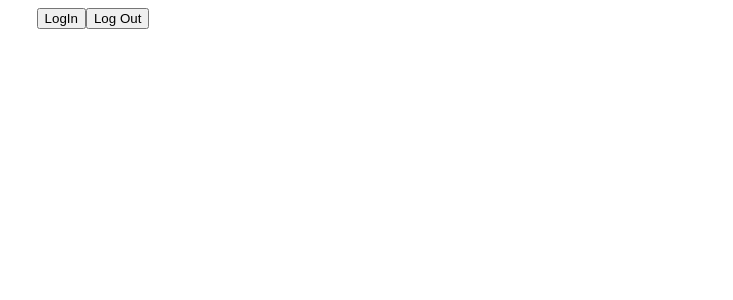
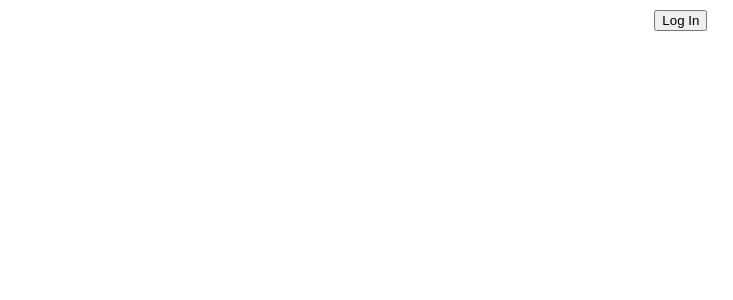
Before and after one commit to Bogdanpayk1993/MyDictionary, a React (Create React App) app in the folder client/mydictionary/: page / in a window 1280 px wide. Shown: the top 300 px of the page, without its empty margins (547-1280 px from the left). Built offline with nearby package versions, Linux system fonts and the light colour scheme.

Commit message:
User authentication does.

```diff
--- a/client/mydictionary/src/App.css
+++ b/client/mydictionary/src/App.css
@@ -2,30 +2,12 @@
   text-align: center;
 }
 
-.App-logo {
-  height: 40vmin;
-  pointer-events: none;
+body {
+  margin: 0px;
 }
 
 @media (prefers-reduced-motion: no-preference) {
-  .App-logo {
-    animation: App-logo-spin infinite 20s linear;
-  }
-}
 
-.App-header {
-  background-color: #282c34;
-  min-height: 100vh;
-  display: flex;
-  flex-direction: column;
-  align-items: center;
-  justify-content: center;
-  font-size: calc(10px + 2vmin);
-  color: white;
-}
-
-.App-link {
-  color: #61dafb;
 }
 
 @keyframes App-logo-spin {
--- a/client/mydictionary/src/App.js
+++ b/client/mydictionary/src/App.js
@@ -1,14 +1,10 @@
 import './App.css';
-import LoginButton from "./components/Auth0/LoginButton"
-import LogoutButton from './components/Auth0/LogoutButton';
-import Profile from './components/Auth0/Profile';
+import Dictionary from './components/Dictionary';
 
 function App() {
   return (
     <div className="App">
-      <LoginButton />
-      <LogoutButton />
-      <Profile />
+      <Dictionary />
     </div>
   );
 }
--- a/client/mydictionary/src/components/Auth0/LoginButton.js
+++ b/client/mydictionary/src/components/Auth0/LoginButton.js
@@ -6,7 +6,7 @@ const LoginButton = () => {
     const { loginWithRedirect } = useAuth0();
 
     return (
-        <button onClick={() => loginWithRedirect()}> LogIn </button>
+        <button onClick={() => loginWithRedirect()}> Log In </button>
     )
 }
 
--- a/client/mydictionary/src/components/Auth0/Profile.js
+++ /dev/null
@@ -1,14 +0,0 @@
-import React from 'react';
-import { useAuth0 } from '@auth0/auth0-react';
-
-const Profile = () => {
-    const { user } = useAuth0();
-
-    return (
-        <div>
-            {JSON.stringify(user, null, 2)}
-        </div>
-    )
-}
-
-export default Profile
--- /dev/null
+++ b/client/mydictionary/src/components/Dictionary/dictionary.css
@@ -0,0 +1,26 @@
+.First_div {
+    width: 30vw;
+    height: 5vh;
+    float: left;
+}
+
+.Second_div {
+    width: 40vw;
+    height: 5vh;
+    float: left;
+}
+
+.Third_div {
+    width: 30vw;
+    height: 5vh;
+    float: left;
+
+    display: flex;
+    justify-content: end;
+    align-items: center;
+}
+
+.Third_div button {
+    margin-left: 1vw;
+    margin-right: 2vw;
+}
--- /dev/null
+++ b/client/mydictionary/src/components/Dictionary/dictionary.js
@@ -0,0 +1,35 @@
+import React from 'react';
+import { useAuth0 } from '@auth0/auth0-react';
+import Login from '../Auth0/LoginButton';
+import Logout from '../Auth0/LogoutButton';
+import './dictionary.css';
+
+function Dictionary() {
+    const { user, isAuthenticated } = useAuth0()
+
+    return (
+        <>
+            <div className="First_div">
+                <p> </p>
+            </div>
+            <div className="Second_div">
+                <p> </p>
+            </div>
+            <div className="Third_div">
+                {
+                    !isAuthenticated ?
+                        (
+                            <Login />
+                        ) : (
+                            <>
+                                <p> {user.name} </p>
+                                <Logout />
+                            </>
+                        )
+                }
+            </div>
+        </>
+    )
+}
+
+export default Dictionary;
--- /dev/null
+++ b/client/mydictionary/src/components/Dictionary/index.js
@@ -0,0 +1,2 @@
+import Dictionary from "./dictionary";
+export default Dictionary;
```
